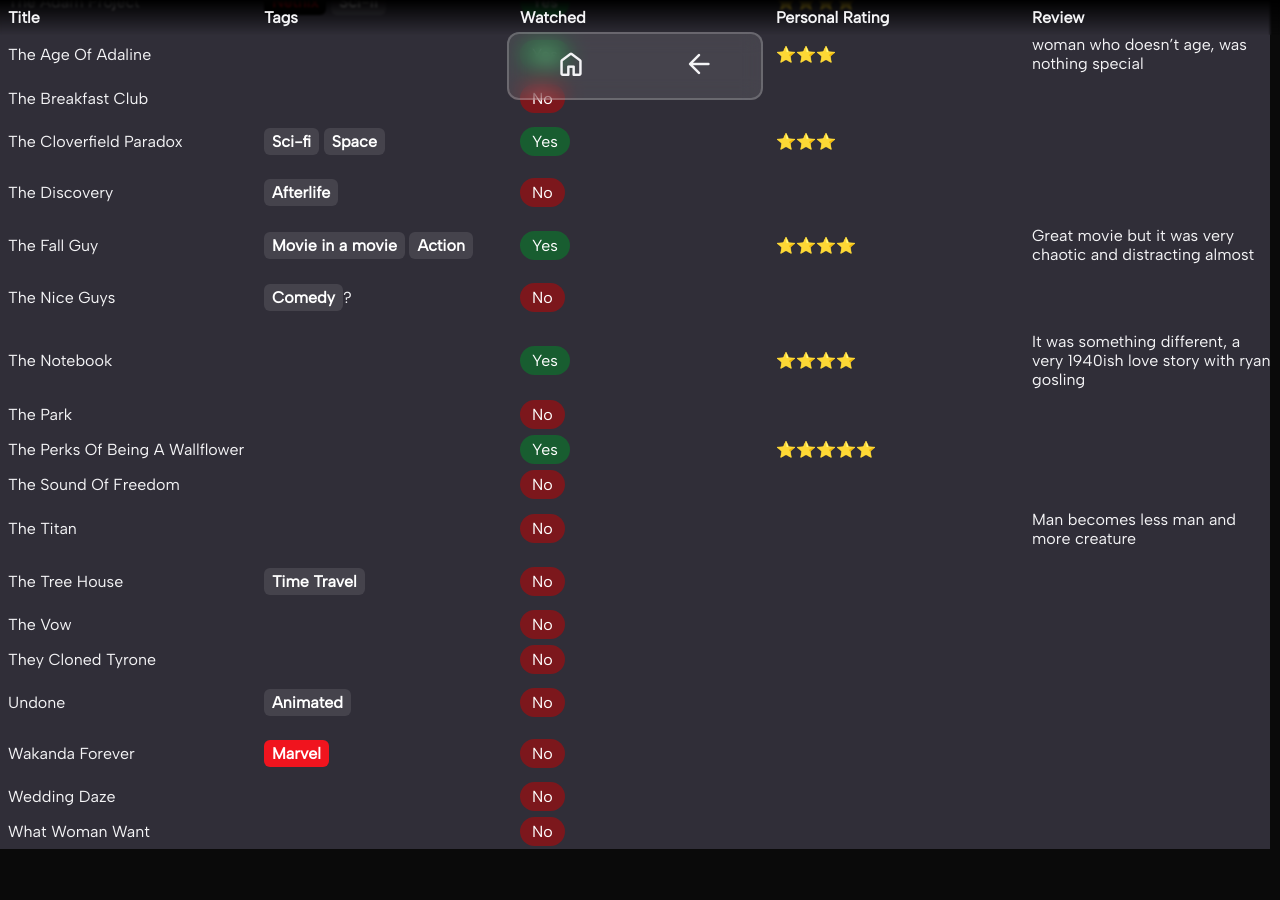
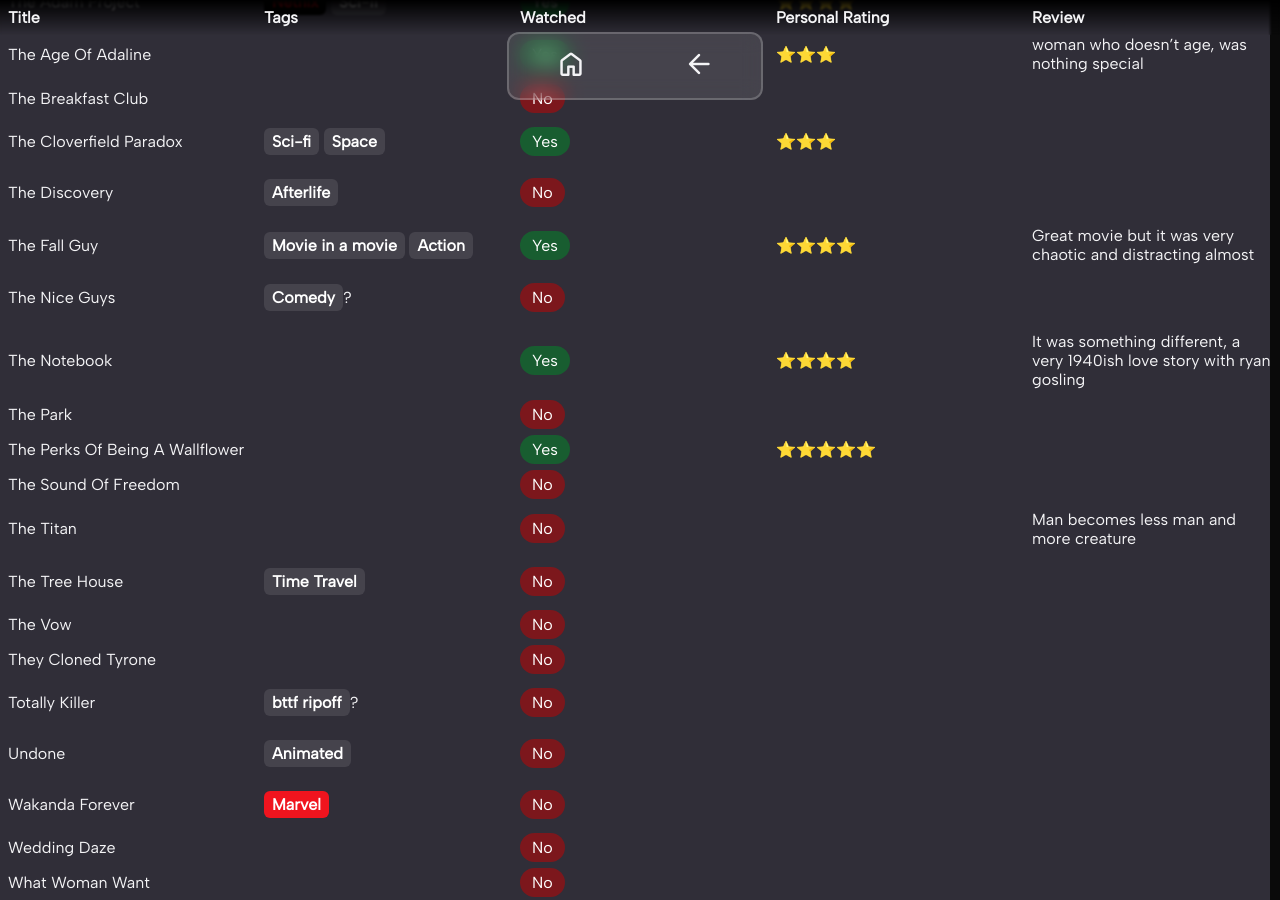
Before and after one commit to Plueres/Plueres.github.io, a Jekyll site: the page built from pages/movielist.md, in a window 1280 px wide and 900 px high, scrolled down 4856 px. Built offline with Jekyll 4.4.1, drawn with Linux system fonts in a browser that asks for light colours; some web fonts are replaced; before the commit the page ends 5705 px from its top, so only the background shows below that.

Commit message:
Update Lists “movies”

```diff
--- a/_data/movies.yml
+++ b/_data/movies.yml
@@ -371,6 +371,9 @@ movies:
   - title: They Cloned Tyrone
     watched: "!no"
   - watched: "!no"
+    title: Totally Killer
+    tags: "!bttf ripoff?"
+  - watched: "!no"
     title: Undone
     tags: "!Animated"
   - title: Wakanda Forever
```
